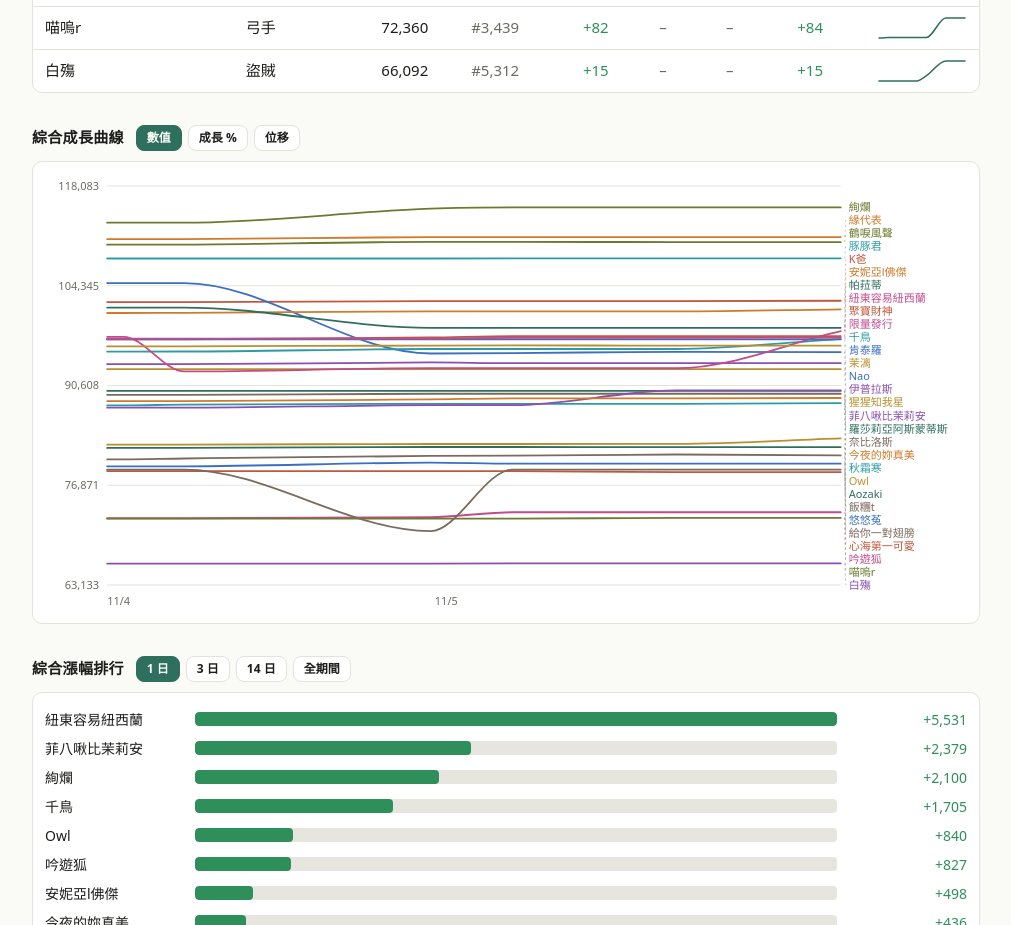
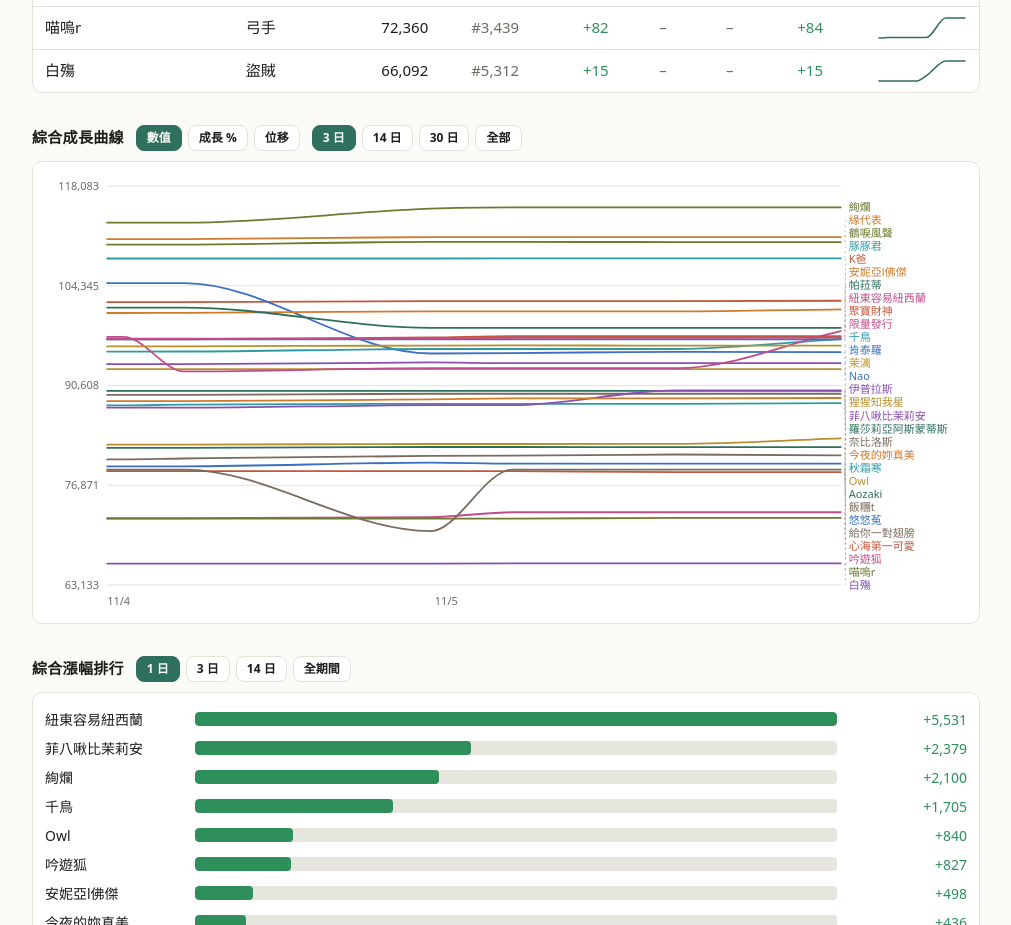
Before and after one commit to qenu/MabiLu, a plain HTML site: page docs/index.html in a window 1280 px wide. Shown: the part 1510-2435 px from the top of the page, without its empty margins (134-1145 px from the left). Drawn offline with Linux system fonts and the light colour scheme.

Commit message:
Add range selection for growth chart and update README for clarity

```diff
--- a/docs/app.js
+++ b/docs/app.js
@@ -17,6 +17,12 @@ const WINS = [
   {id: "14d", label: "14 日", days: 14},
   {id: "all", label: "全期間"},
 ];
+const RANGES = [   // how much history the growth chart shows, counted back from the newest snapshot
+  {id: "3d", label: "3 日", days: 3},
+  {id: "14d", label: "14 日", days: 14},
+  {id: "30d", label: "30 日", days: 30},
+  {id: "all", label: "全部"},
+];
 const MODES = [
   {id: "value", label: "數值"},
   {id: "pct", label: "成長 %"},
@@ -25,7 +31,7 @@ const MODES = [
 const DAY = 86400000;
 const TOL = 6 * 3600e3;   // a window starts at the snapshot nearest to (newest - window), if one is within 6 hours of that time
 
-const state = {metric: TYPES[0].id, sort: {key: "value", dir: -1}, win: "1d", mode: "value", q: ""};
+const state = {metric: TYPES[0].id, sort: {key: "value", dir: -1}, win: "1d", range: "3d", mode: "value", q: ""};
 let snap = {times: [], members: {}}, members = [], snapCount = 0, isDemo = false, updatedAt = "";
 const DEMO = new URLSearchParams(location.search).has("demo"); // ?demo loads demo/series.json
 
@@ -272,8 +278,10 @@ function cumMove(ser) {
 const textW = (s) => [...s].reduce((w, ch) => w + (ch.charCodeAt(0) > 255 ? 11.5 : 6.4), 0);
 function renderChart() {
   hlId = null; hideTip();
+  const days = RANGES.find((r) => r.id === state.range).days;
+  const start = days ? snap.times[snap.times.length - 1] - days * DAY : -Infinity;   // the chart starts here
   const lines = members.map((m, i) => {
-    const ser = snapSeries(m), base = ser.find((p) => p.c);
+    const ser = snapSeries(m).filter((p) => p.t >= start), base = ser.find((p) => p.c);   // growth % and movement start at the first point of the range
     const ys = state.mode === "move" ? cumMove(ser) : ser.map((p) => {
       if (!p.c) return null;
       if (state.mode === "value") return p.c.value;
@@ -290,7 +298,7 @@ function renderChart() {
   let lo = Math.min(...all), hi = Math.max(...all);
   if (lo === hi) { lo -= 1; hi += 1; }
   const padY = (hi - lo) * 0.06; if (state.mode !== "move") lo -= padY; hi += padY;   // movement starts at 0 and cannot go below it
-  const t0 = snap.times[0], t1 = snap.times[snap.times.length - 1];
+  const t0 = snap.times.find((t) => t >= start), t1 = snap.times[snap.times.length - 1];
   const x = (t) => t1 === t0 ? (L + W - R) / 2 : L + (t - t0) / (t1 - t0) * (W - L - R);
   const y = (v) => T + (1 - (v - lo) / (hi - lo)) * (H - T - B);
   const yf = (v) => state.mode === "pct" ? v.toFixed(1) + "%" : fmt(v);
@@ -307,6 +315,7 @@ function renderChart() {
     svg += '<text x="' + x(t).toFixed(1) + '" y="' + (H - 6) + '" text-anchor="' + anchor + '">' + tickText(t) + "</text>";
   });
   for (const l of lines) {
+    if (!l.ys.some((v) => v != null)) continue;   // no value in this range: nothing to draw
     const c = l.i % 10;
     const runs = [];                       // a gap (no data) splits the line into runs
     l.ser.forEach((p, j) => {
@@ -358,6 +367,7 @@ function renderBars() {
 function render() {
   seg($("metrics"), TYPES, state.metric, (v) => { state.metric = v; render(); });
   seg($("modes"), MODES, state.mode, (v) => { state.mode = v; render(); });
+  seg($("ranges"), RANGES, state.range, (v) => { state.range = v; render(); });
   seg($("wins"), WINS, state.win, (v) => { state.win = v; render(); });
   $("hChart").textContent = label(state.metric) + (state.mode === "move" ? "累計位移" : "成長曲線");   // the two titles follow the selected metric
   $("hBars").textContent = label(state.metric) + "漲幅排行";
--- a/docs/index.html
+++ b/docs/index.html
@@ -22,6 +22,7 @@
 
   <h2><span id="hChart">綜合成長曲線</span>
     <span class="seg small" id="modes" role="group" aria-label="曲線模式"></span>
+    <span class="seg small" id="ranges" role="group" aria-label="曲線範圍"></span>
   </h2>
   <div class="card pad"><div id="chart"></div></div>
 
```
Also changed, not shown: 1 other file.
